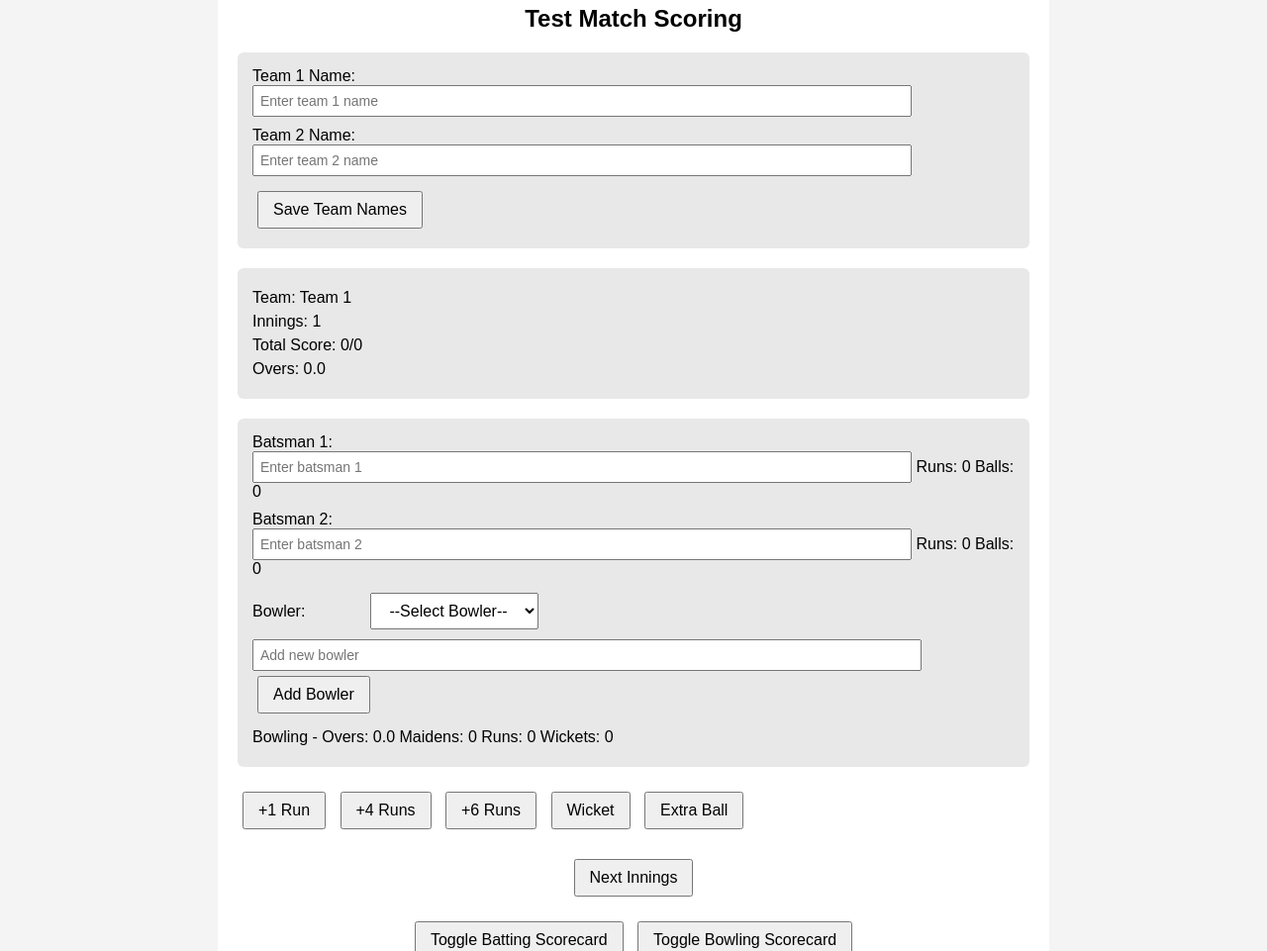
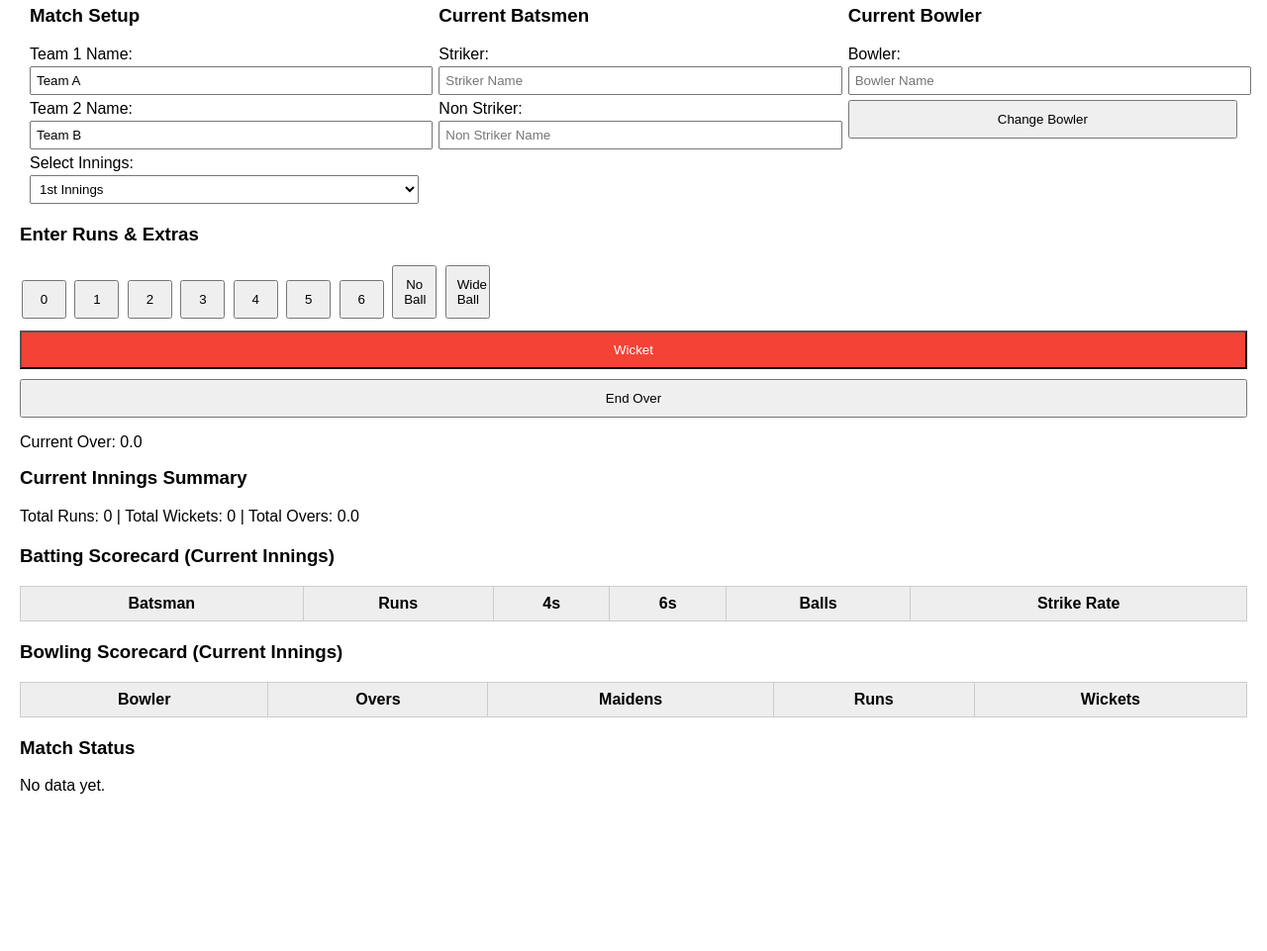
Before and after one commit to anit171999-cpu/MyCrickscore, a plain HTML site: page index.html in a window 1280 px wide. Shown: the part 63-1024 px from the top of the page at 99% size. After the commit the page ends 886 px from the top, so only its background shows below. Drawn offline with Linux system fonts and the light colour scheme.

Commit message:
Refactor index.html for cricket scoring app
Updated HTML structure and styles for cricket scoring application.

```diff
--- a/index.html
+++ b/index.html
@@ -2,378 +2,338 @@
 <html lang="en">
 <head>
 <meta charset="UTF-8" />
-  <title>Test Match Scoring with Toggle Scorecards</title>
+<meta name="viewport" content="width=device-width, initial-scale=1" />
+<title>Cricket Scoring</title>
 <style>
-    body { font-family: Arial, sans-serif; background: #f4f4f4; padding: 20px;}
-    .container { max-width: 800px; margin: auto; background: white; padding: 20px; border-radius: 8px;}
-    h2, h3 { text-align: center; }
-    .scoreboard, .player-stats, .controls, .scorecard { margin-bottom: 20px; background: #e8e8e8; padding: 15px; border-radius: 6px; }
-    .score-row { margin: 6px 0; font-size: 16px; }
-    label { display: inline-block; width: 110px; }
-    input { padding: 6px; font-size: 14px; width: calc(100% - 120px); }
-    button, select { margin: 5px; padding: 8px 14px; font-size: 16px; cursor: pointer; }
-    table { width: 100%; border-collapse: collapse; margin-top: 12px;}
-    th, td { border: 1px solid #ccc; text-align: center; padding: 6px;}
-    th { background: #ddd; }
-    .input-row { margin-bottom: 10px; }
+  body { font-family: Arial, sans-serif; margin: 20px; }
+  table { border-collapse: collapse; width: 100%; margin-top: 10px; }
+  th, td { border: 1px solid #ccc; padding: 8px; text-align: center; }
+  th { background: #eee; }
+  .flex-container { display: flex; justify-content: space-around; margin-bottom: 20px; }
+  .section { flex: 1; margin: 0 10px; }
+  label { display: block; margin: 5px 0 3px; }
+  select, input[type=text] { width: 100%; padding: 5px; }
+  button { margin-top: 5px; padding: 10px; width: 100%; cursor: pointer; }
+  h3 { margin-top: 0; }
+  .run-buttons button { width: 45px; margin: 2px; }
 </style>
 </head>
 <body>
-<div class="container">
-  <h2>Test Match Scoring</h2>
 
-  <div class="controls">
-    <div class="input-row">
-      <label for="team1Input">Team 1 Name:</label>
-      <input type="text" id="team1Input" placeholder="Enter team 1 name" />
-    </div>
-    <div class="input-row">
-      <label for="team2Input">Team 2 Name:</label>
-      <input type="text" id="team2Input" placeholder="Enter team 2 name" />
-    </div>
-    <button onclick="updateTeamNames()">Save Team Names</button>
+<h2>Cricket Scoring</h2>
+
+<div class="flex-container">
+  <div class="section">
+    <h3>Match Setup</h3>
+    <label for="team1">Team 1 Name:</label>
+    <input type="text" id="team1" placeholder="Team 1" value="Team A" />
+    <label for="team2">Team 2 Name:</label>
+    <input type="text" id="team2" placeholder="Team 2" value="Team B" />
+    <label for="inning">Select Innings:</label>
+    <select id="inning">
+      <option value="1">1st Innings</option>
+      <option value="2">2nd Innings</option>
+      <option value="3">3rd Innings</option>
+      <option value="4">4th Innings</option>
+    </select>
   </div>
 
-  <div class="scoreboard">
-    <div class="score-row">Team: <span id="teamName">Team 1</span></div>
-    <div class="score-row">Innings: <span id="innings">1</span></div>
-    <div class="score-row">Total Score: <span id="score">0</span>/<span id="wickets">0</span></div>
-    <div class="score-row">Overs: <span id="overs">0.0</span></div>
+  <div class="section">
+    <h3>Current Batsmen</h3>
+    <label for="striker">Striker:</label>
+    <input type="text" id="striker" placeholder="Striker Name" />
+    <label for="non-striker">Non Striker:</label>
+    <input type="text" id="non-striker" placeholder="Non Striker Name" />
   </div>
 
-  <div class="player-stats">
-    <div class="input-row">
-      <label for="batsman1">Batsman 1:</label>
-      <input type="text" id="batsman1" placeholder="Enter batsman 1" />
-      Runs: <span id="batsman1Runs">0</span> Balls: <span id="batsman1Balls">0</span>
-    </div>
-    <div class="input-row">
-      <label for="batsman2">Batsman 2:</label>
-      <input type="text" id="batsman2" placeholder="Enter batsman 2" />
-      Runs: <span id="batsman2Runs">0</span> Balls: <span id="batsman2Balls">0</span>
-    </div>
-    <div class="input-row" style="margin-bottom: 5px;">
-      <label for="bowlerSelect">Bowler:</label>
-      <select id="bowlerSelect" onchange="selectBowler()">
-        <option value="">--Select Bowler--</option>
-      </select>
-    </div>
-    <div class="input-row">
-      <input type="text" id="newBowler" placeholder="Add new bowler" style="width: calc(100% - 110px); margin-right: 4px;"/>
-      <button onclick="addNewBowler()">Add Bowler</button>
-    </div>
-    <div class="score-row">
-      Bowling - Overs: <span id="bowlerOvers">0.0</span> Maidens: <span id="bowlerMaidens">0</span> Runs: <span id="bowlerRuns">0</span> Wickets: <span id="bowlerWickets">0</span>
+  <div class="section">
+    <h3>Current Bowler</h3>
+    <label for="bowler">Bowler:</label>
+    <input type="text" id="bowler" placeholder="Bowler Name" />
+    <button id="changeBowler">Change Bowler</button>
   </div>
 </div>
 
 <div>
-    <button onclick="addRun(1)">+1 Run</button>
-    <button onclick="addRun(4)">+4 Runs</button>
-    <button onclick="addRun(6)">+6 Runs</button>
-    <button onclick="addWicket()">Wicket</button>
-    <button onclick="addBall()">Extra Ball</button>
+  <h3>Enter Runs & Extras</h3>
+  <div class="run-buttons">
+    <button onclick="recordRuns(0)">0</button>
+    <button onclick="recordRuns(1)">1</button>
+    <button onclick="recordRuns(2)">2</button>
+    <button onclick="recordRuns(3)">3</button>
+    <button onclick="recordRuns(4)">4</button>
+    <button onclick="recordRuns(5)">5</button>
+    <button onclick="recordRuns(6)">6</button>
+    <button onclick="recordExtras('nb')">No Ball</button>
+    <button onclick="recordExtras('wd')">Wide Ball</button>
+  </div>
+  <button onclick="recordWicket()" style="margin-top:10px; background:#f44336; color:white;">Wicket</button>
+  <button onclick="endOver()" style="margin-top:10px;">End Over</button>
+  <p>Current Over: <span id="overCount">0.0</span></p>
 </div>
 
-  <div style="margin-top: 20px; text-align: center;">
-    <button onclick="nextInnings()">Next Innings</button>
+<div style="margin-top: 10px;">
+  <h3>Current Innings Summary</h3>
+  <p>Total Runs: <span id="totalRunsDisplay">0</span> | Total Wickets: <span id="totalWicketsDisplay">0</span> | Total Overs: <span id="totalOversDisplay">0.0</span></p>
 </div>
 
-  <div style="text-align:center; margin: 15px 0;">
-    <button onclick="toggleSection('battingScorecard')">Toggle Batting Scorecard</button>
-    <button onclick="toggleSection('bowlingScorecard')">Toggle Bowling Scorecard</button>
-  </div>
-
-  <div class="scorecard" id="battingScorecard">
-    <h3>Batting Scorecard</h3>
-    <table>
+<div style="margin-top: 20px;">
+  <h3>Batting Scorecard (Current Innings)</h3>
+  <table id="battingScorecard">
     <thead>
-        <tr><th>Batsman</th><th>Runs</th><th>Balls</th></tr>
+      <tr><th>Batsman</th><th>Runs</th><th>4s</th><th>6s</th><th>Balls</th><th>Strike Rate</th></tr>
     </thead>
-      <tbody>
-        <tr>
-          <td id="scBatsman1">-</td><td id="scBatsman1Runs">0</td><td id="scBatsman1Balls">0</td>
-        </tr>
-        <tr>
-          <td id="scBatsman2">-</td><td id="scBatsman2Runs">0</td><td id="scBatsman2Balls">0</td>
-        </tr>
-      </tbody>
+    <tbody></tbody>
   </table>
 </div>
 
-  <div class="scorecard" id="bowlingScorecard">
-    <h3>Bowling Scorecard</h3>
-    <table id="bowlingTable">
+<div style="margin-top: 20px;">
+  <h3>Bowling Scorecard (Current Innings)</h3>
+  <table id="bowlingScorecard">
     <thead>
       <tr><th>Bowler</th><th>Overs</th><th>Maidens</th><th>Runs</th><th>Wickets</th></tr>
     </thead>
-      <tbody>
-        <!-- bowling rows inserted here -->
-      </tbody>
+    <tbody></tbody>
   </table>
 </div>
 
+<div style="margin-top: 20px;">
+  <h3>Match Status</h3>
+  <p id="matchStatus">No data yet.</p>
 </div>
 
 <script>
-  let teams = ["Team 1", "Team 2"];
-  const inningsData = [
-    {
-      score: 0, wickets: 0, balls: 0,
-      batsman1: "", batsman1Runs: 0, batsman1Balls: 0,
-      batsman2: "", batsman2Runs: 0, batsman2Balls: 0,
-      bowlers: {},
-      previousOverRuns: 0
-    },
-    {
-      score: 0, wickets: 0, balls: 0,
-      batsman1: "", batsman1Runs: 0, batsman1Balls: 0,
-      batsman2: "", batsman2Runs: 0, batsman2Balls: 0,
-      bowlers: {},
-      previousOverRuns: 0
-    },
-    {
-      score: 0, wickets: 0, balls: 0,
-      batsman1: "", batsman1Runs: 0, batsman1Balls: 0,
-      batsman2: "", batsman2Runs: 0, batsman2Balls: 0,
-      bowlers: {},
-      previousOverRuns: 0
-    },
-    {
-      score: 0, wickets: 0, balls: 0,
-      batsman1: "", batsman1Runs: 0, batsman1Balls: 0,
-      batsman2: "", batsman2Runs: 0, batsman2Balls: 0,
-      bowlers: {},
-      previousOverRuns: 0
+let battingData = {};
+let bowlingData = {};
+let totalRuns = [0,0,0,0];
+let ballsThisOver = 0;
+let totalBalls = 0;
+
+let striker = '';
+let nonStriker = '';
+let currentBowler = '';
+let inning = 1;
+
+function updateNames() {
+  striker = document.getElementById('striker').value.trim();
+  nonStriker = document.getElementById('non-striker').value.trim();
+  currentBowler = document.getElementById('bowler').value.trim();
+  inning = parseInt(document.getElementById('inning').value);
+
+  if (!battingData[inning]) battingData[inning] = {};
+  if (!bowlingData[inning]) bowlingData[inning] = {};
+
+  if (striker && !battingData[inning][striker]) {
+    battingData[inning][striker] = {runs: 0, balls: 0, fours: 0, sixes: 0};
   }
-  ];
-
-  let currentInnings = 0;
-  let strike = 1;
-  let currentBowler = "";
-
-  function updateTeamNames() {
-    const t1 = document.getElementById('team1Input').value.trim();
-    const t2 = document.getElementById('team2Input').value.trim();
-    if (t1) teams[0] = t1;
-    if (t2) teams[1] = t2;
-    updateDisplay();
+  if (nonStriker && !battingData[inning][nonStriker]) {
+    battingData[inning][nonStriker] = {runs: 0, balls: 0, fours: 0, sixes: 0};
   }
-
-  function addNewBowler() {
-    const newBowlerName = document.getElementById('newBowler').value.trim();
-    if (newBowlerName === "") return alert("Enter a bowler name to add.");
-    const bowlers = inningsData[currentInnings].bowlers;
-    if (!bowlers[newBowlerName]) {
-      bowlers[newBowlerName] = { balls: 0, runs: 0, wickets: 0, maidens: 0, previousOverRuns: 0 };
-      let option = document.createElement('option');
-      option.value = newBowlerName;
-      option.text = newBowlerName;
-      document.getElementById('bowlerSelect').appendChild(option);
-      document.getElementById('newBowler').value = "";
-      selectBowler(newBowlerName);
-    } else {
-      alert("Bowler already exists.");
+  if (currentBowler && !bowlingData[inning][currentBowler]) {
+    bowlingData[inning][currentBowler] = {balls: 0, runs: 0, maidens: 0, wickets: 0, currentOverRuns: 0};
   }
 }
 
-  function selectBowler(name) {
-    if (typeof name === "string") {
-      currentBowler = name;
-      document.getElementById('bowlerSelect').value = name;
+function promptChangeBowler() {
+  let newBowler = prompt('Over completed. Enter new bowler name:');
+  if (newBowler && newBowler.trim() !== '') {
+    newBowler = newBowler.trim();
+    document.getElementById('bowler').value = newBowler;
+    currentBowler = newBowler;
+    updateNames();
   } else {
-      currentBowler = document.getElementById('bowlerSelect').value;
-    }
-    updateDisplay();
-  }
-
-  function toggleSection(sectionId) {
-    const sec = document.getElementById(sectionId);
-    if (sec.style.display === "none") {
-      sec.style.display = "block";
-    } else {
-      sec.style.display = "none";
+    alert('Please enter a valid bowler name.');
   }
 }
 
-  function updateDisplay() {
-    const inning = inningsData[currentInnings];
-
-    document.getElementById('teamName').textContent = teams[Math.floor(currentInnings / 2)];
-    document.getElementById('innings').textContent = (currentInnings % 2 === 0) ? "1" : "2";
-    document.getElementById('score').textContent = inning.score;
-    document.getElementById('wickets').textContent = inning.wickets;
-    const overs = Math.floor(inning.balls / 6) + '.' + (inning.balls % 6);
-    document.getElementById('overs').textContent = overs;
-
-    document.getElementById('batsman1').value = inning.batsman1;
-    document.getElementById('batsman1Runs').textContent = inning.batsman1Runs;
-    document.getElementById('batsman1Balls').textContent = inning.batsman1Balls;
-
-    document.getElementById('batsman2').value = inning.batsman2;
-    document.getElementById('batsman2Runs').textContent = inning.batsman2Runs;
-    document.getElementById('batsman2Balls').textContent = inning.batsman2Balls;
-
-    if (currentBowler && inning.bowlers[currentBowler]) {
-      const b = inning.bowlers[currentBowler];
-      const bowlerOvers = Math.floor(b.balls / 6) + '.' + (b.balls % 6);
-      document.getElementById('bowlerOvers').textContent = bowlerOvers;
-      document.getElementById('bowlerMaidens').textContent = b.maidens;
-      document.getElementById('bowlerRuns').textContent = b.runs;
-      document.getElementById('bowlerWickets').textContent = b.wickets;
-      document.getElementById('bowlerSelect').value = currentBowler;
-    } else {
-      document.getElementById('bowlerOvers').textContent = "0.0";
-      document.getElementById('bowlerMaidens').textContent = "0";
-      document.getElementById('bowlerRuns').textContent = "0";
-      document.getElementById('bowlerWickets').textContent = "0";
-      document.getElementById('bowlerSelect').value = "";
+function recordRuns(runs) {
+  updateNames();
+  if (!striker || !currentBowler) {
+    alert('Please enter striker and bowler names');
+    return;
   }
 
-    // Update batting scorecard
-    document.getElementById('scBatsman1').textContent = inning.batsman1 || "-";
-    document.getElementById('scBatsman1Runs').textContent = inning.batsman1Runs;
-    document.getElementById('scBatsman1Balls').textContent = inning.batsman1Balls;
+  battingData[inning][striker].runs += runs;
+  battingData[inning][striker].balls += 1;
+  if (runs === 4) battingData[inning][striker].fours += 1;
+  if (runs === 6) battingData[inning][striker].sixes += 1;
 
-    document.getElementById('scBatsman2').textContent = inning.batsman2 || "-";
-    document.getElementById('scBatsman2Runs').textContent = inning.batsman2Runs;
-    document.getElementById('scBatsman2Balls').textContent = inning.batsman2Balls;
+  bowlingData[inning][currentBowler].balls += 1;
+  bowlingData[inning][currentBowler].runs += runs;
+  bowlingData[inning][currentBowler].currentOverRuns += runs;
 
-    // Update bowling scorecard table
-    const tbody = document.getElementById('bowlingTable').getElementsByTagName('tbody')[0];
-    tbody.innerHTML = "";
-    for (const [name, bStats] of Object.entries(inning.bowlers)) {
-      const tr = document.createElement('tr');
-      const overs = Math.floor(bStats.balls / 6) + '.' + (bStats.balls % 6);
-      tr.innerHTML = `<td>${name}</td><td>${overs}</td><td>${bStats.maidens}</td><td>${bStats.runs}</td><td>${bStats.wickets}</td>`;
-      tbody.appendChild(tr);
+  ballsThisOver += 1;
+  totalBalls += 1;
+  totalRuns[inning - 1] += runs;
+
+  if (runs % 2 === 1) {
+    [striker, nonStriker] = [nonStriker, striker];
+    document.getElementById('striker').value = striker;
+    document.getElementById('non-striker').value = nonStriker;
+  }
+
+  if (ballsThisOver === 6) {
+    endOver(true);
+  }
+
+  updateScorecards();
+  updateMatchStatus();
+}
+
+function recordExtras(type) {
+  updateNames();
+  if (!currentBowler) {
+    alert('Please enter bowler name');
+    return;
+  }
+
+  let runExtra = parseInt(prompt('Enter runs for ' + (type === 'nb' ? 'No Ball' : 'Wide Ball') + ':'));
+  if (isNaN(runExtra) || runExtra < 1) {
+    alert('Invalid runs entered');
+    return;
+  }
+
+  totalRuns[inning - 1] += runExtra;
+
+  bowlingData[inning][currentBowler].runs += runExtra;
+  bowlingData[inning][currentBowler].currentOverRuns += runExtra;
+
+  updateScorecards();
+  updateMatchStatus();
+}
+
+function recordWicket() {
+  updateNames();
+  if (!currentBowler) {
+    alert('Please enter bowler name');
+    return;
+  }
+
+  bowlingData[inning][currentBowler].wickets += 1;
+  bowlingData[inning][currentBowler].balls += 1;
+  ballsThisOver += 1;
+  totalBalls += 1;
+
+  if (striker && battingData[inning][striker]) {
+    battingData[inning][striker].balls += 1;
+  }
+
+  // Prompt to change batsman
+  let newBatsman = prompt('Wicket! Enter new batsman name to replace ' + striker + ':');
+  if (newBatsman && newBatsman.trim() !== '') {
+    newBatsman = newBatsman.trim();
+    delete battingData[inning][striker];
+    battingData[inning][newBatsman] = {runs: 0, balls: 0, fours: 0, sixes: 0};
+    striker = newBatsman;
+    document.getElementById('striker').value = striker;
+  } else {
+    alert('Please enter a valid new batsman name.');
+  }
+
+  if (ballsThisOver === 6) {
+    endOver(true);
+  }
+
+  updateScorecards();
+  updateMatchStatus();
+}
+
+function endOver(autoChangeBowler = false) {
+  updateNames();
+  if (!currentBowler) {
+    alert('Please enter bowler name');
+    return;
+  }
+
+  updateMaidens(currentBowler);
+  ballsThisOver = 0;
+
+  // Swap strike at end of over
+  [striker, nonStriker] = [nonStriker, striker];
+  document.getElementById('striker').value = striker;
+  document.getElementById('non-striker').value = nonStriker;
+
+  let overs = Math.floor(totalBalls / 6) + '.' + (totalBalls % 6);
+  document.getElementById('overCount').innerText = overs;
+
+  updateScorecards();
+  updateMatchStatus();
+
+  if (autoChangeBowler) {
+    promptChangeBowler();
   }
 }
 
-  document.getElementById('batsman1').addEventListener('input', e => {
-    inningsData[currentInnings].batsman1 = e.target.value;
-  });
-  document.getElementById('batsman2').addEventListener('input', e => {
-    inningsData[currentInnings].batsman2 = e.target.value;
-  });
-
-  document.getElementById('bowlerSelect').addEventListener('change', () => {
-    currentBowler = document.getElementById('bowlerSelect').value;
-    updateDisplay();
-  });
-
-  function switchStrike() {
-    strike = (strike === 1) ? 2 : 1;
+function updateMaidens(bowler) {
+  let bowlerData = bowlingData[inning][bowler];
+  if (bowlerData.currentOverRuns === 0) {
+    bowlerData.maidens += 1;
+  }
+  bowlerData.currentOverRuns = 0;
 }
 
-  function addRun(runs) {
-    const inning = inningsData[currentInnings];
-    inning.score += runs;
-    inning.balls++;
+function changeBowler() {
+  let newBowler = prompt('Enter new bowler name:');
+  if (newBowler && newBowler.trim() !== '') {
+    document.getElementById('bowler').value = newBowler.trim();
+    currentBowler = newBowler.trim();
+    updateNames();
+    updateScorecards();
+  } else {
+    alert('Please enter a valid bowler name.');
+  }
+}
+document.getElementById('changeBowler').addEventListener('click', changeBowler);
 
-    if (!currentBowler) {
-      alert("Please select a bowler");
-      return;
+function updateScorecards() {
+  const battingTbody = document.getElementById('battingScorecard').querySelector('tbody');
+  const bowlingTbody = document.getElementById('bowlingScorecard').querySelector('tbody');
+  battingTbody.innerHTML = '';
+  bowlingTbody.innerHTML = '';
+
+  for (const batsman in battingData[inning]) {
+    const data = battingData[inning][batsman];
+    const strikeRate = data.balls > 0 ? ((data.runs / data.balls) * 100).toFixed(2) : '0.00';
+    battingTbody.innerHTML += `<tr><td>${batsman}</td><td>${data.runs}</td><td>${data.fours}</td><td>${data.sixes}</td><td>${data.balls}</td><td>${strikeRate}</td></tr>`;
   }
 
-    const bowler = inning.bowlers[currentBowler];
-    bowler.runs += runs;
-    bowler.balls++;
-
-    if (strike === 1) {
-      inning.batsman1Runs += runs;
-      inning.batsman1Balls++;
-    } else {
-      inning.batsman2Runs += runs;
-      inning.batsman2Balls++;
+  for (const bowler in bowlingData[inning]) {
+    const data = bowlingData[inning][bowler];
+    const overs = Math.floor(data.balls / 6) + '.' + (data.balls % 6);
+    bowlingTbody.innerHTML += `<tr><td>${bowler}</td><td>${overs}</td><td>${data.maidens}</td><td>${data.runs}</td><td>${data.wickets}</td></tr>`;
   }
 
-    if (runs % 2 === 1) switchStrike();
+  document.getElementById('totalRunsDisplay').innerText = totalRuns[inning - 1];
 
-    if (inning.balls % 6 === 0) {
-      if (inning.previousOverRuns === 0) bowler.maidens++;
-      inning.previousOverRuns = 0;
-      switchStrike();
-    } else {
-      inning.previousOverRuns += runs;
+  let wicketsCount = 0;
+  for (const bowler in bowlingData[inning]) {
+    wicketsCount += bowlingData[inning][bowler].wickets;
   }
-    updateDisplay();
+  document.getElementById('totalWicketsDisplay').innerText = wicketsCount;
+
+  let overs = Math.floor(totalBalls / 6);
+  let balls = totalBalls % 6;
+  document.getElementById('totalOversDisplay').innerText = overs + '.' + balls;
 }
 
-  function addWicket() {
-    const inning = inningsData[currentInnings];
+function updateMatchStatus() {
+  const team1 = document.getElementById('team1').value.trim() || 'Team A';
+  const team2 = document.getElementById('team2').value.trim() || 'Team B';
 
-    if (inning.wickets >= 10) {
-      alert("All wickets fallen. Please go to next innings.");
-      return;
+  let team1Score = (totalRuns[0] || 0) + (totalRuns[2] || 0);
+  let team2Score = (totalRuns[1] || 0) + (totalRuns[3] || 0);
+
+  let leadDesc = '';
+  if (team1Score > team2Score) {
+    leadDesc = `${team1} is leading by ${team1Score - team2Score} runs.`;
+  } else if (team2Score > team1Score) {
+    leadDesc = `${team2} is leading by ${team2Score - team1Score} runs.`;
+  } else {
+    leadDesc = `Match is tied.`;
   }
+  document.getElementById('matchStatus').innerText = leadDesc;
+}
+</script>
 
-    if (!currentBowler) {
-      alert("Please select a bowler");
-      return;
-    }
-
-    inning.wickets++;
-    inning.balls++;
-
-    const bowler = inning.bowlers[currentBowler];
-    bowler.balls++;
-    bowler.wickets++;
-
-    if (strike === 1) {
-      inning.batsman1Runs = 0;
-      inning.batsman1Balls = 0;
-      inning.batsman1 = "";
-    } else {
-      inning.batsman2Runs = 0;
-      inning.batsman2Balls = 0;
-      inning.batsman2 = "";
-    }
-
-    if (inning.balls % 6 === 0) {
-      if (inning.previousOverRuns === 0) bowler.maidens++;
-      inning.previousOverRuns = 0;
-      switchStrike();
-    }
-    updateDisplay();
-  }
-
-  function addBall() {
-    const inning = inningsData[currentInnings];
-
-    if (!currentBowler) {
-      alert("Please select a bowler");
-      return;
-    }
-
-    inning.balls++;
-    const bowler = inning.bowlers[currentBowler];
-    bowler.balls++;
-
-    if (inning.balls % 6 === 0) {
-      if (inning.previousOverRuns === 0) bowler.maidens++;
-      inning.previousOverRuns = 0;
-      switchStrike();
-    }
-    updateDisplay();
-  }
-
-  function nextInnings() {
-    if (currentInnings < 3) {
-      currentInnings++;
-      strike = 1;
-      currentBowler = "";
-      const select = document.getElementById('bowlerSelect');
-      select.value = "";
-      // Reset bowler select options to only those for next innings
-      while (select.options.length > 1) select.remove(1);
-      updateDisplay();
-    } else {
-      alert("All innings completed.");
-    }
-  }
-
-  updateDisplay();
-</script>
 </body>
 </html>
```
Lines whose indentation alone changed are shown as unchanged.
